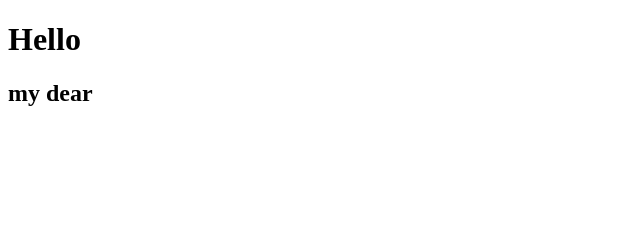
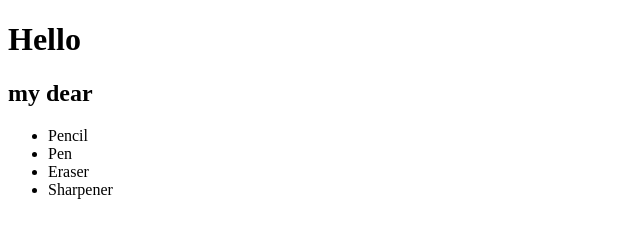
Before and after one commit to jhumpa05banerjee/check, a plain HTML site: page index.html in a window 1280 px wide. Shown: the whole page, without its empty margins (0-640 px from the left). Drawn offline with Linux system fonts and the light colour scheme.

Commit message:
add list to index.html

```diff
--- a/index.html
+++ b/index.html
@@ -8,5 +8,11 @@
 <body>
     <h1>Hello</h1>
     <h2>my dear</h2>
+    <ul>
+        <li>Pencil</li>
+        <li>Pen</li>
+        <li>Eraser</li>
+        <li>Sharpener</li>
+    </ul>
 </body>
 </html>
```
